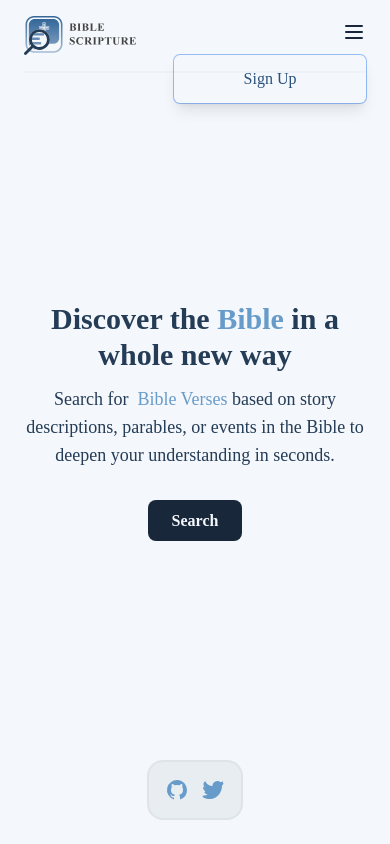
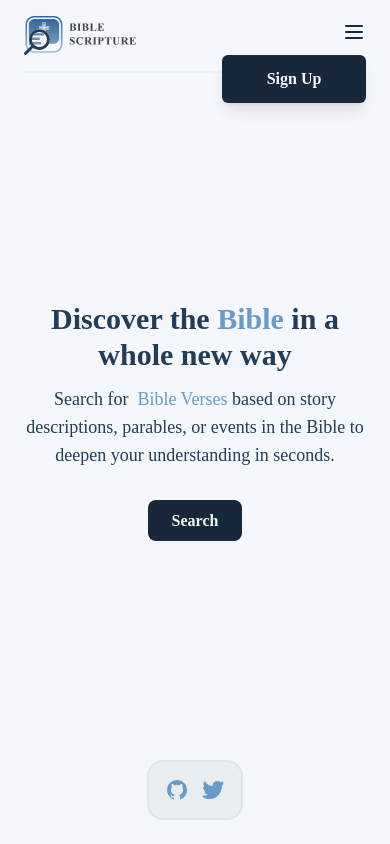
Before and after one commit to Era360/find-bible-scripture, a Next.js app: page / in a window 390 px wide. Both pictures are taken after a click on the element 354 px from the left and 32 px from the top of the page. Built offline with nearby package versions, Linux system fonts and the light colour scheme; no server answers.

Commit message:
fix: responsive sign-up btn

```diff
--- a/components/header.tsx
+++ b/components/header.tsx
@@ -119,7 +119,7 @@ function Header() {
                   ) : (
                     <Link
                       href="/search"
-                      className="block text-center cursor-pointer text-azure-700 hover:bg-azure-100 hover:text-azure-900"
+                      className="w-full px-6 py-3 space-x-2 font-semibold rounded-lg cursor-pointer"
                     >
                       Sign Up
                     </Link>
--- a/components/popover.tsx
+++ b/components/popover.tsx
@@ -28,7 +28,7 @@ function Popover({ content, children }: PopoverProps) {
       {isOpen && (
         <div
           ref={ref}
-          className="absolute right-0 z-10 w-48 mt-1 bg-white rounded-md shadow-lg top-full ring-1 ring-black ring-opacity-5"
+          className="absolute right-0 z-10 mt-1 text-center rounded-md shadow-lg w-36 dark:bg-azure-50 bg-azure-950 dark:text-azure-800 text-azure-50 top-full"
         >
           <div className="py-1" aria-orientation="vertical">
             {content}
```
